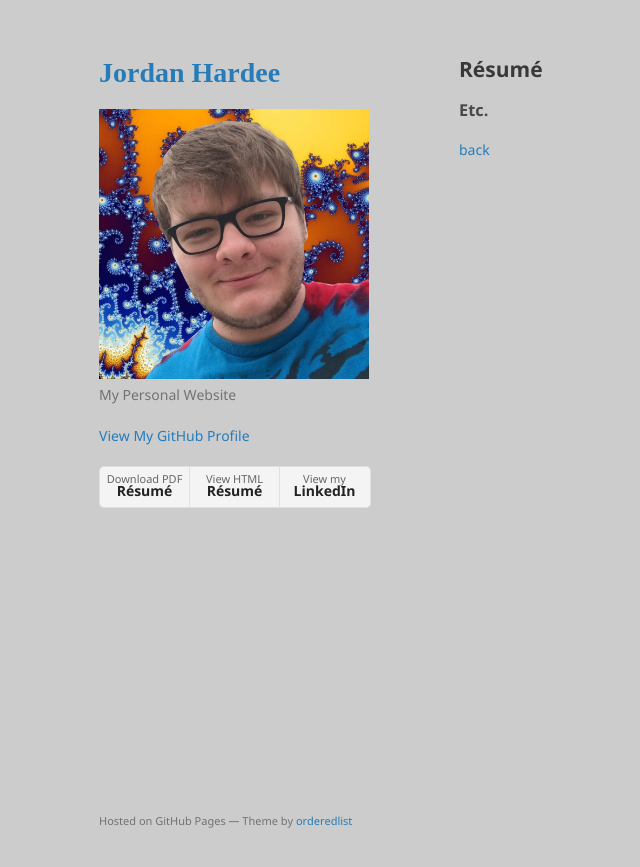
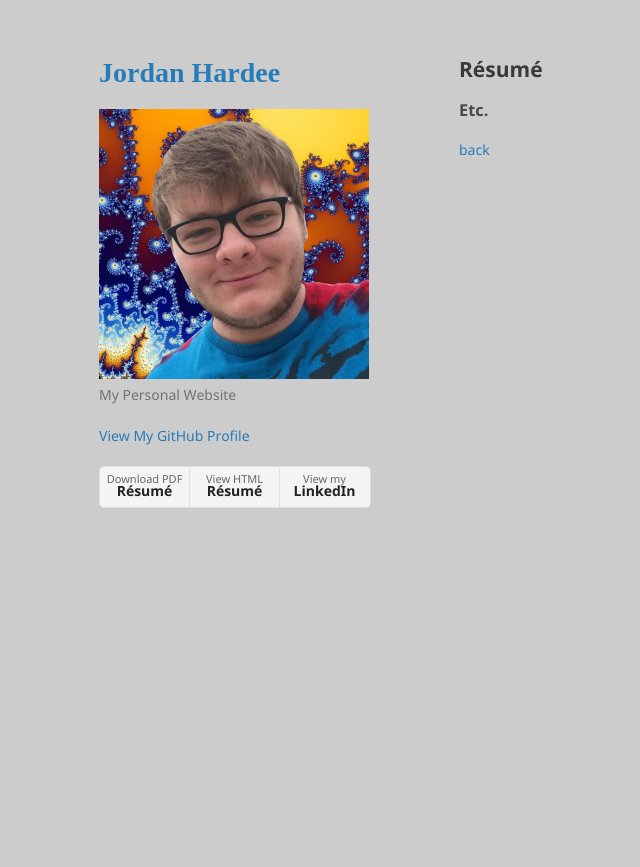
Before and after one commit to jordanhardee/jordanhardee.github.io, a Jekyll site: the page built from resume.md, in a window 1280 px wide. Shown: the top 867 px of the page, without its empty margins (111-751 px from the left). Built offline with Jekyll 4.4.1, drawn with Linux system fonts in a browser that asks for light colours; some web fonts are replaced; our own code applies the rules of GitHub Pages for plain Markdown files.

Commit message:
Removed buggy hosted on msg

```diff
--- a/_layouts/default.html
+++ b/_layouts/default.html
@@ -47,7 +47,7 @@
         {% if site.github.is_project_page %}
         <p>This project is maintained by <a href="{{ site.github.owner_url }}">{{ site.github.owner_name }}</a></p>
         {% endif %}
-        <p><small>Hosted on GitHub Pages &mdash; Theme by <a href="https://github.com/orderedlist">orderedlist</a></small></p>
+
       </footer>
     </div>
     <script src="{{ "/assets/js/scale.fix.js" | relative_url }}"></script>
```
